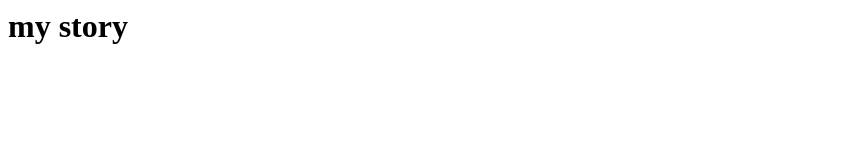
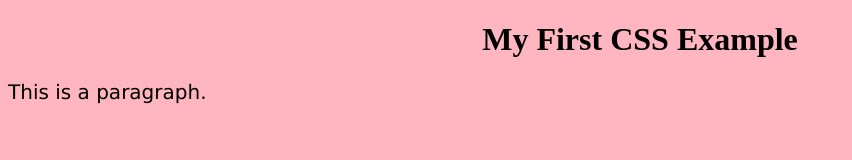
Before and after one commit to raberg1/CP1-Story-per8, a plain HTML site: page index.html in a window 1280 px wide. Shown: the whole page, without its empty margins (0-852 px from the left). Drawn offline with Linux system fonts and the light colour scheme.

Commit message:
Update index.html

```diff
--- a/index.html
+++ b/index.html
@@ -1,5 +1,26 @@
+<!DOCTYPE html>
 <html>
- <body>
-   <h1> my story </h1>
-  <body>
-   </html>
+<head>
+<style>
+body {
+  background-color: lightpink;
+}
+
+h1 {
+  color: Black;
+  text-align: center;
+}
+
+p {
+  font-family: verdana;
+  font-size: 20px;
+}
+</style>
+</head>
+<body>
+
+<h1>My First CSS Example</h1>
+<p>This is a paragraph.</p>
+
+</body>
+</html>
```
